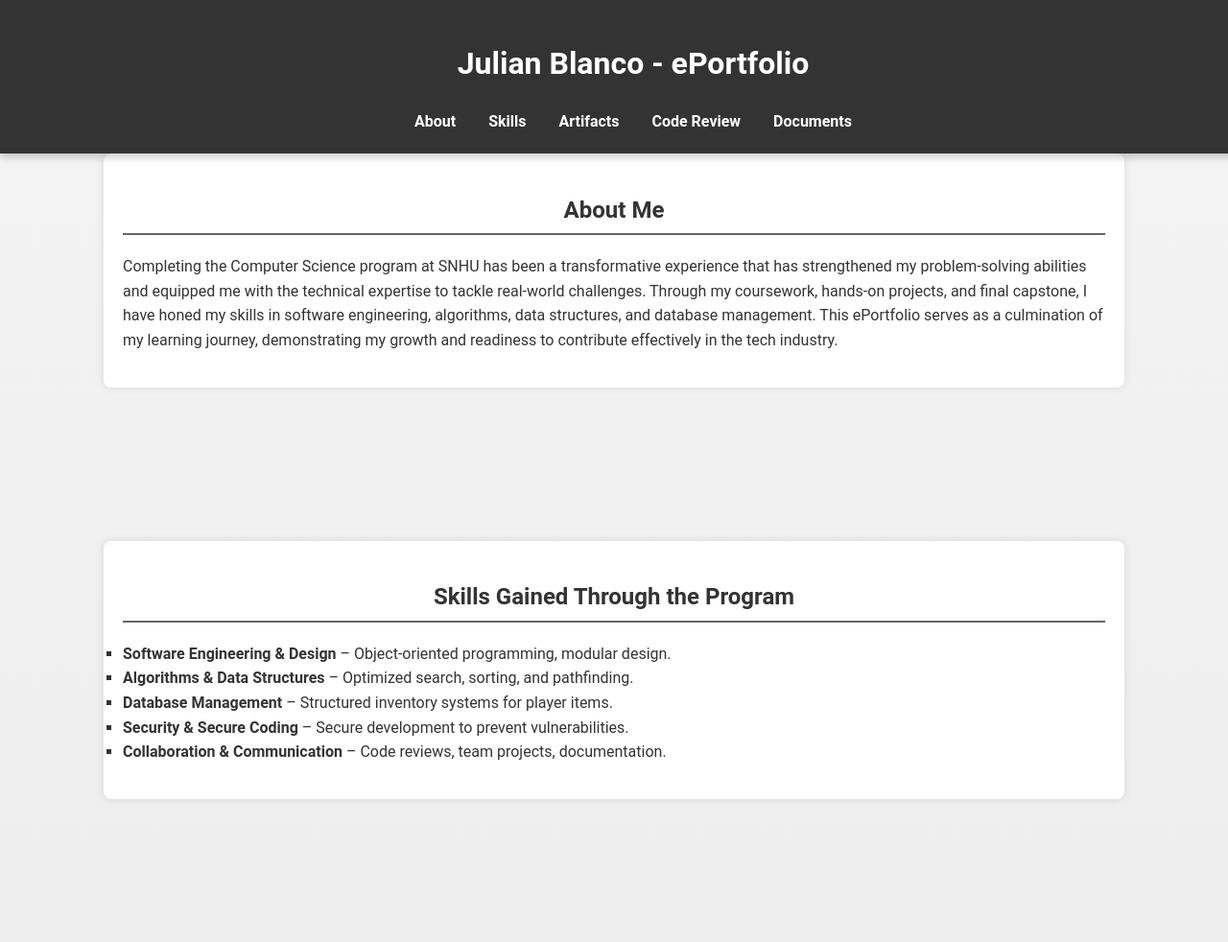
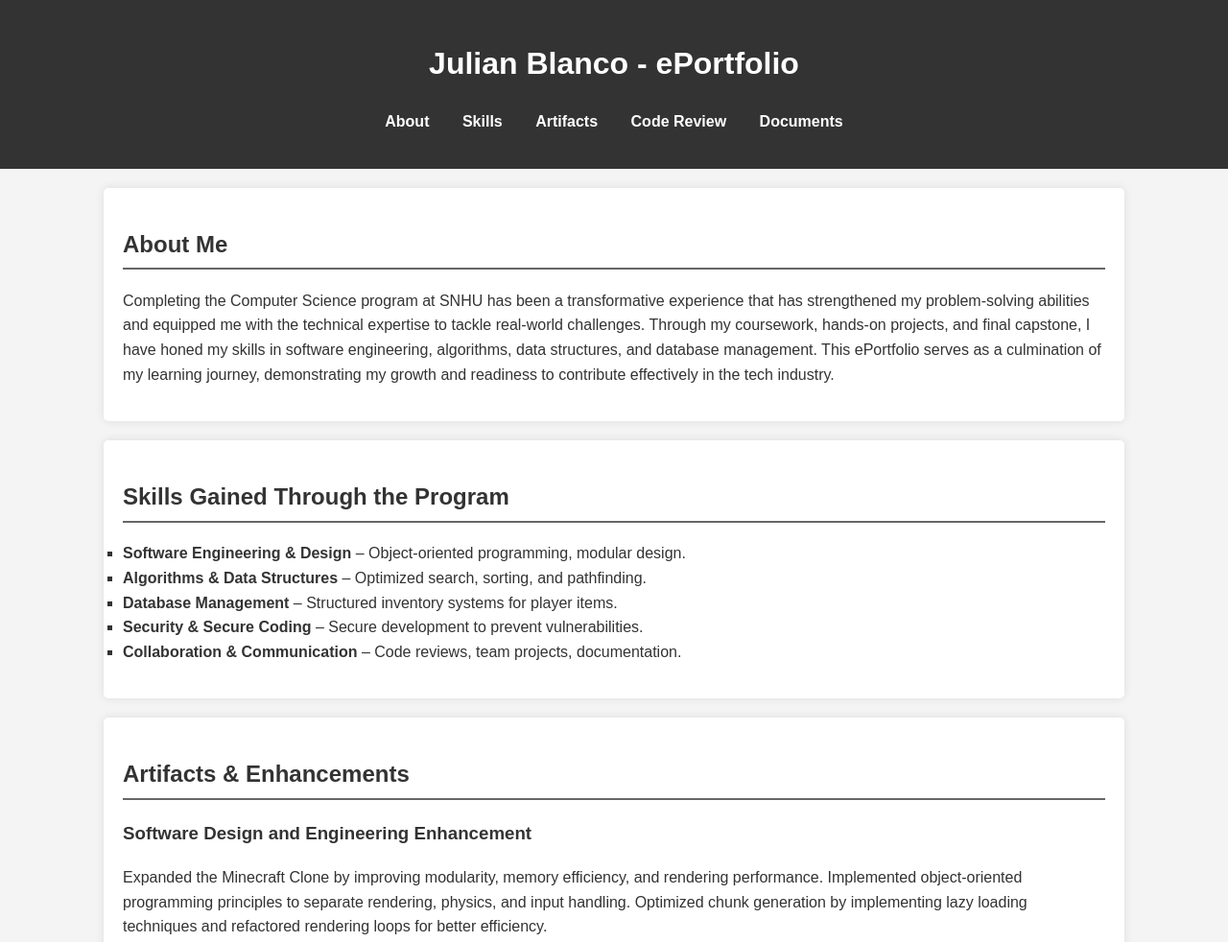
Before and after one commit to jblanco081/jblanco081.github.io, a plain HTML site: page index.html in a window 1280 px wide. Shown: the top 982 px of the page at 96% size. Drawn offline with Linux system fonts and the light colour scheme.

Commit message:
Update styles.css

```diff
--- a/styles.css
+++ b/styles.css
@@ -1,8 +1,8 @@
 body {
-    font-family: 'Roboto', sans-serif;
+    font-family: Arial, sans-serif;
     margin: 0;
     padding: 0;
-    background: linear-gradient(to bottom, #f4f4f4, #e0e0e0);
+    background-color: #f4f4f4;
     color: #333;
     line-height: 1.6;
 }
@@ -12,19 +12,11 @@ header {
     color: #fff;
     padding: 20px;
     text-align: center;
-    position: fixed;
-    width: 100%;
-    top: 0;
-    left: 0;
-    z-index: 1000;
-    box-shadow: 0 4px 8px rgba(0, 0, 0, 0.2);
 }
 
 nav ul {
     list-style: none;
     padding: 0;
-    text-align: center;
-    margin: 10px 0 0;
 }
 
 nav ul li {
@@ -36,29 +28,21 @@ nav ul li a {
     color: #fff;
     text-decoration: none;
     font-weight: bold;
-    transition: color 0.3s ease;
-    scroll-behavior: smooth;
-}
-
-nav ul li a:hover {
-    color: #f4b400;
 }
 
 section {
     width: 80%;
-    margin: 160px auto 20px; /* Adjusted for better spacing */
+    margin: 20px auto;
     background: #fff;
     padding: 20px;
-    border-radius: 8px;
+    border-radius: 5px;
     box-shadow: 0px 0px 10px rgba(0, 0, 0, 0.1);
-    scroll-margin-top: 100px; /* Ensures sections align correctly when linked */
 }
 
 h2 {
     color: #333;
     border-bottom: 2px solid #666;
     padding-bottom: 5px;
-    text-align: center;
 }
 
 ul {
@@ -70,16 +54,6 @@ iframe {
     display: block;
     margin: 20px auto;
     max-width: 100%;
-    border-radius: 8px;
-    box-shadow: 0px 0px 8px rgba(0, 0, 0, 0.2);
-}
-
-article {
-    background: #fafafa;
-    padding: 15px;
-    border-radius: 6px;
-    margin-bottom: 15px;
-    box-shadow: 0px 2px 4px rgba(0, 0, 0, 0.1);
 }
 
 footer {
```
